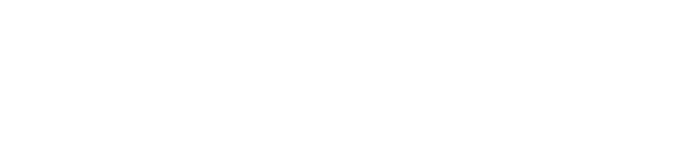
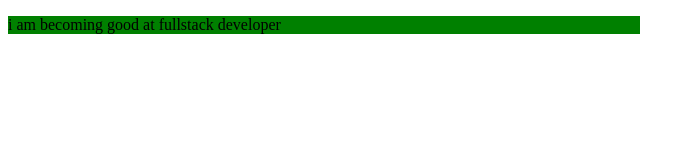
Before and after one commit to hakichris/RealEstateConferenceRoom, a plain HTML site: page Index.html in a window 1280 px wide. Shown: the whole page, without its empty margins (0-695 px from the left). Drawn offline with Linux system fonts and the light colour scheme.

Commit message:
Update html,java,js

```diff
--- a/Index.html
+++ b/Index.html
@@ -10,7 +10,7 @@
 </head>
 <body>
 
-
+   <p>i am becoming good at fullstack developer</p>
 
 
 
--- a/Javascript.js
+++ b/Javascript.js
@@ -0,0 +1,2 @@
+const background = document.querySelector('p')
+background.style.backgroundColor= 'green';
--- a/Style.css
+++ b/Style.css
@@ -0,0 +1,5 @@
+p {
+  width: 50%;
+  height: 50%;
+
+}
```
